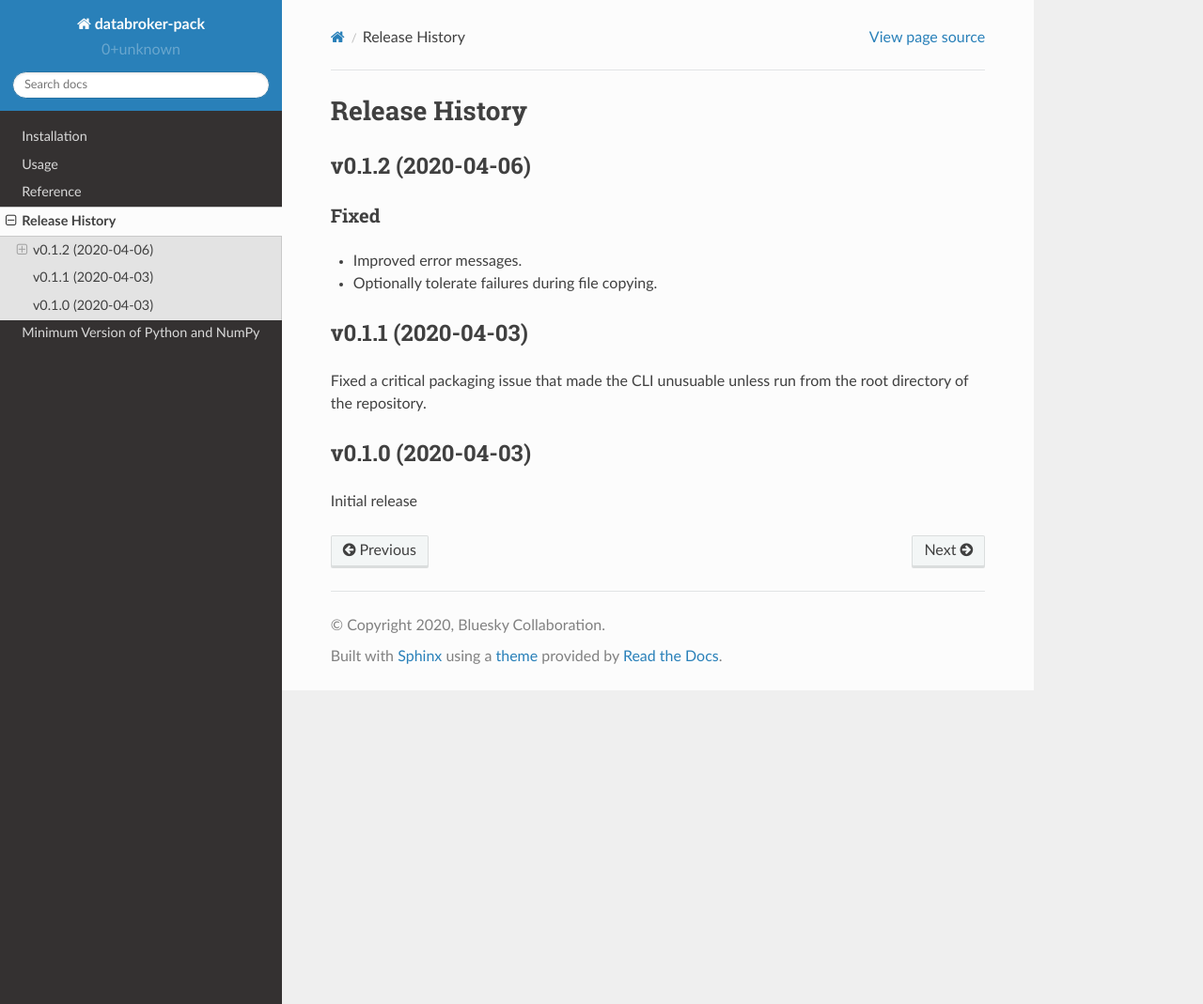
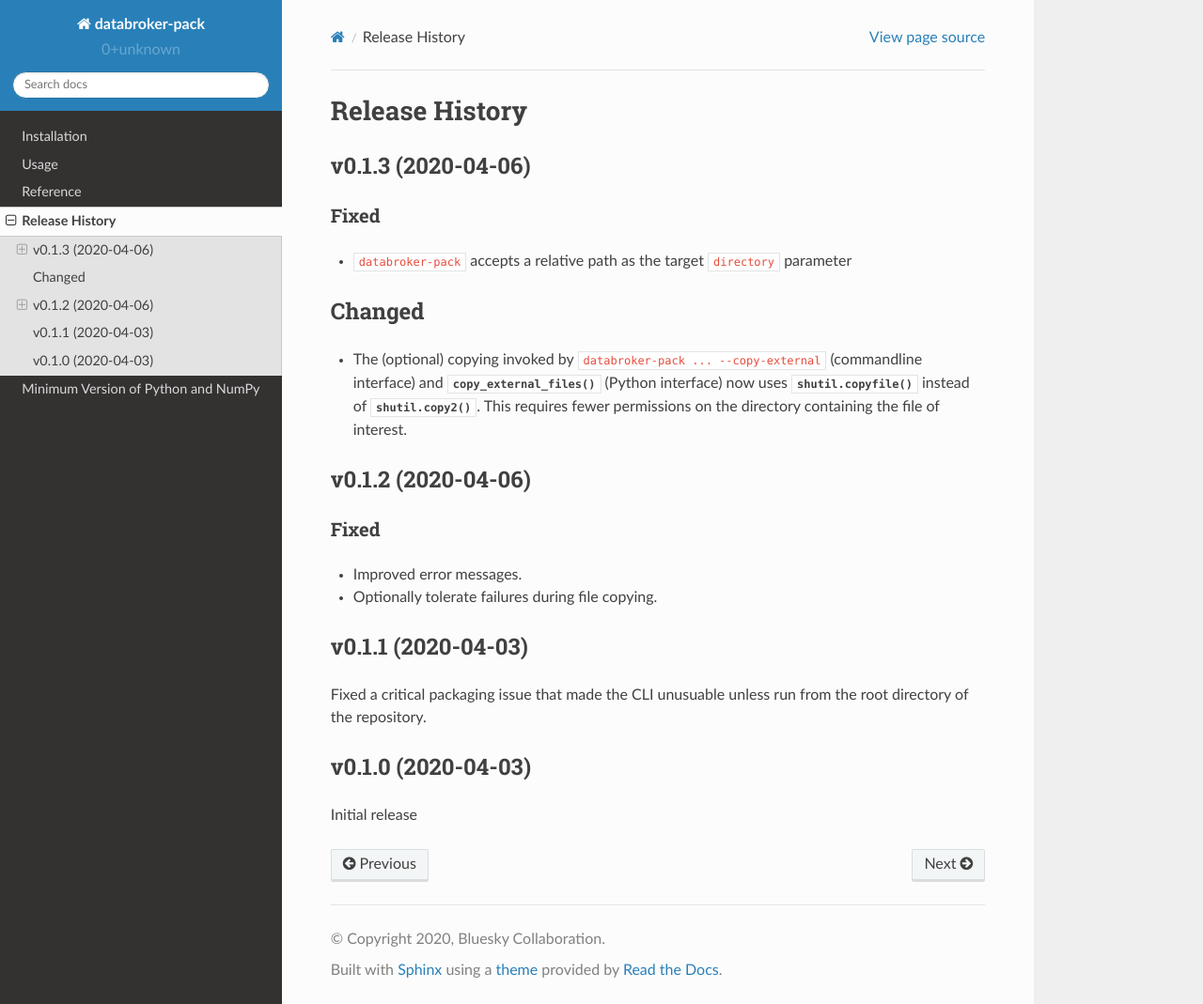
Before and after one commit to bluesky/databroker-pack, a Sphinx documentation site: the page built from docs/source/release-history.rst, in a window 1280 px wide and 1069 px high. Shown: the whole window at 94% size. Built offline with Sphinx 7.4.7 and the Read the Docs theme 2.0.0, drawn with Linux system fonts in a browser that asks for light colours.

Commit message:
Release notes for 0.1.3

```diff
--- a/docs/source/release-history.rst
+++ b/docs/source/release-history.rst
@@ -1,6 +1,24 @@
 ===============
 Release History
 ===============
+
+v0.1.3 (2020-04-06)
+-------------------
+
+Fixed
++++++
+
+* ``databroker-pack`` accepts a relative path as the target ``directory``
+  parameter
+
+Changed
+-------
+
+* The (optional) copying invoked by ``databroker-pack ... --copy-external``
+  (commandline interface) and :func:`~databroker_pack.copy_external_files`
+  (Python interface) now uses :func:`shutil.copyfile` instead of
+  :func:`shutil.copy2`. This requires fewer permissions on the directory
+  containing the file of interest.
 
 v0.1.2 (2020-04-06)
 -------------------
```
